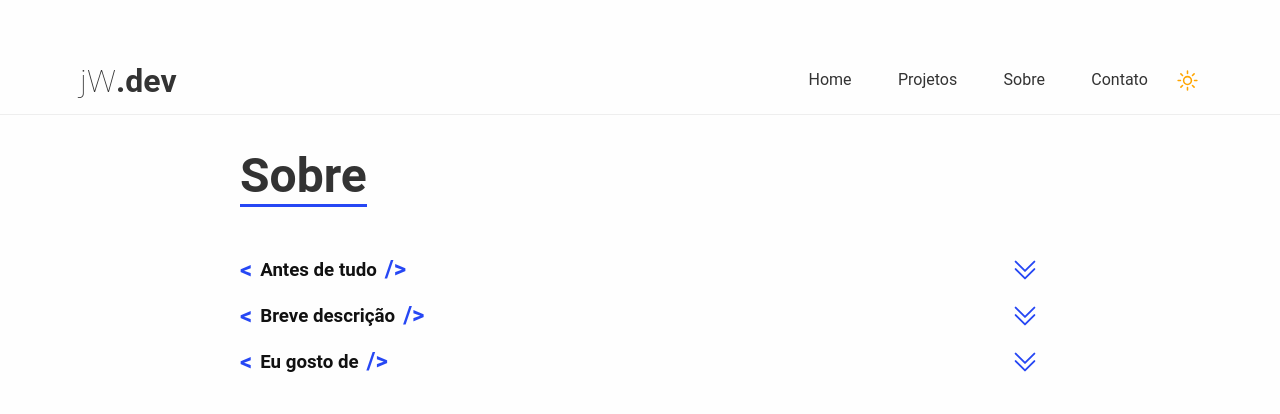
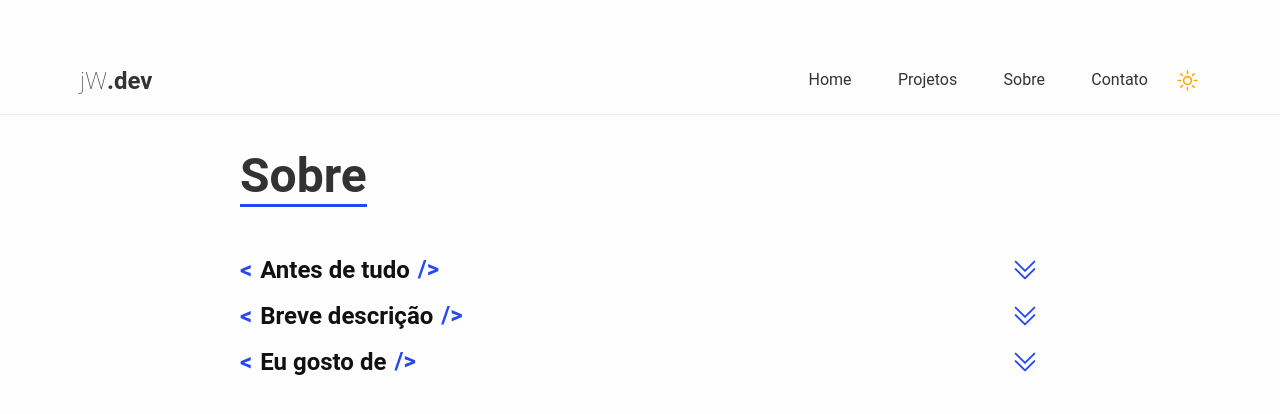
Before and after one commit to jeanwisotscki/portfolio, a Next.js app: page /sobre in a window 1280 px wide. Shown: the top 414 px of the page. Built offline with nearby package versions, Linux system fonts and the light colour scheme.

Commit message:
refactor: ajuste nos tamnanhos das fontes

```diff
--- a/src/components/Accordion/AccordionItem/index.tsx
+++ b/src/components/Accordion/AccordionItem/index.tsx
@@ -47,9 +47,9 @@ const ArrowUpIcon = () => {
 };
 
 interface AccordionItemProps {
+  index: number;
+  answer: string;
   question: string;
-  answer: string;
-  index: number;
 }
 
 export const AccordionItem = (props: AccordionItemProps) => {
--- a/src/components/Accordion/AccordionItem/styles.ts
+++ b/src/components/Accordion/AccordionItem/styles.ts
@@ -12,23 +12,36 @@ export const QuestionWrapper = styled.div`
 
 export const Question = styled.h3`
   width: 100%;
-  color: ${(props) => props.theme.colors.primary};
   display: flex;
   align-items: center;
+  color: ${(props) => props.theme.colors.primary};
+  font-size: ${(props) => props.theme.fontSizes.medium};
 
   &::before {
     content: "<";
     color: ${(props) => props.theme.colors.blue};
-    font-size: 1.5rem;
+    font-size: ${(props) => props.theme.fontSizes.medium};
     margin-right: 0.5rem;
   }
 
   &::after {
     content: "/>";
     color: ${(props) => props.theme.colors.blue};
-    font-size: 1.5rem;
+    font-size: ${(props) => props.theme.fontSizes.medium};
     line-height: 0.9;
     margin-left: 0.5rem;
+  }
+
+  @media (max-width: 769px) {
+    font-size: ${(props) => props.theme.fontSizes.small};
+
+    &::before {
+      font-size: ${(props) => props.theme.fontSizes.small};
+    }
+
+    &::after {
+      font-size: ${(props) => props.theme.fontSizes.small};
+    }
   }
 `;
 
@@ -44,13 +57,22 @@ export const IconWrapper = styled.div`
 
 export const Answer = styled.p`
   color: ${(props) => props.theme.colors.secondary};
+  font-size: ${(props) => props.theme.fontSizes.medium};
+  text-align: justify;
 
   &::before {
     content: "~$";
     color: ${(props) => props.theme.colors.pink};
-    font-size: 1.2rem;
+    font-size: ${(props) => props.theme.fontSizes.medium};
     font-weight: bold;
-    margin-left: 2rem;
     margin-right: 0.5rem;
   }
+
+  @media (max-width: 769px) {
+    font-size: ${(props) => props.theme.fontSizes.small};
+
+    &::before {
+      font-size: ${(props) => props.theme.fontSizes.small};
+    }
+  }
 `;
--- a/src/styles/themes.ts
+++ b/src/styles/themes.ts
@@ -20,9 +20,9 @@ export const lightTheme = {
     onyx: "#36313D",
   },
   fontSizes: {
-    small: "1em",
-    medium: "2em",
-    large: "3em",
+    small: "1rem",
+    medium: "1.5rem",
+    large: "3rem",
   },
 };
 
```
